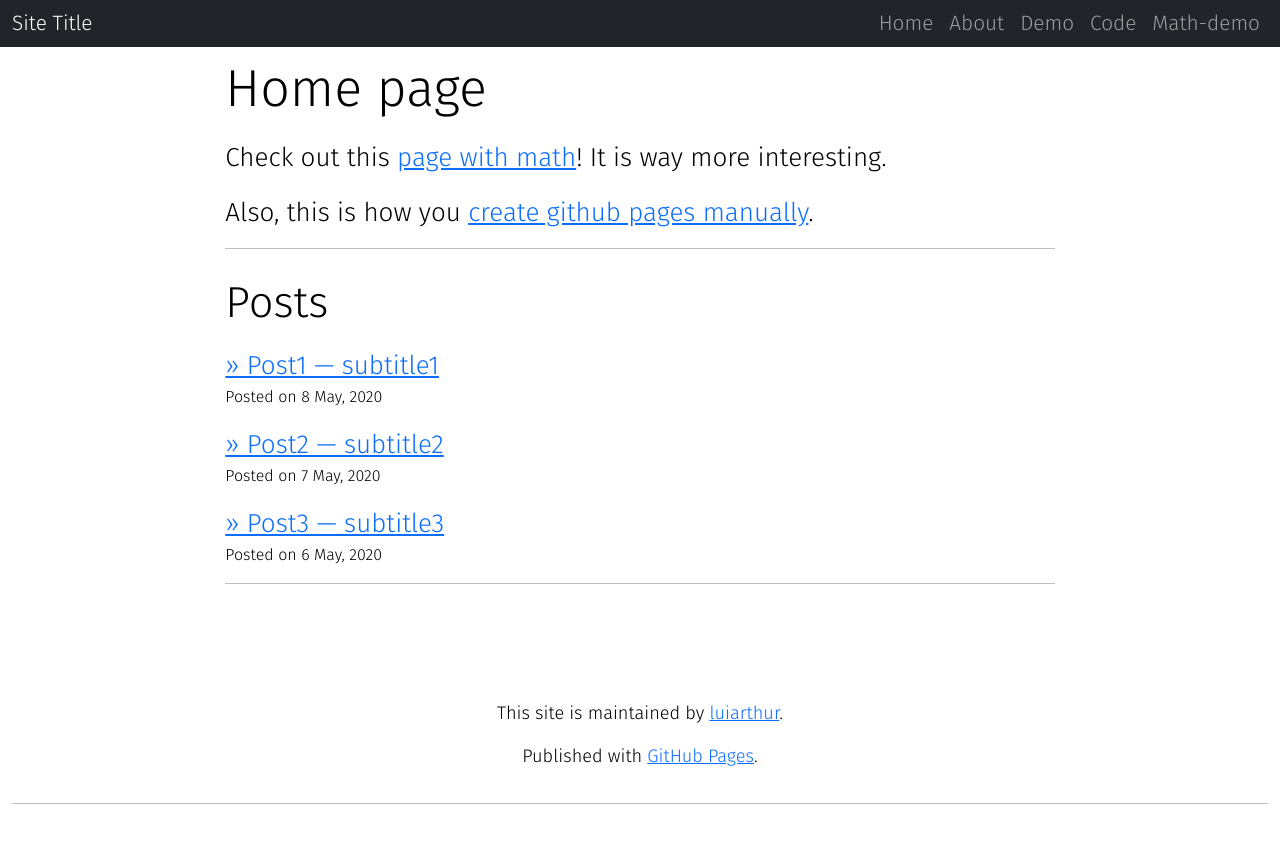
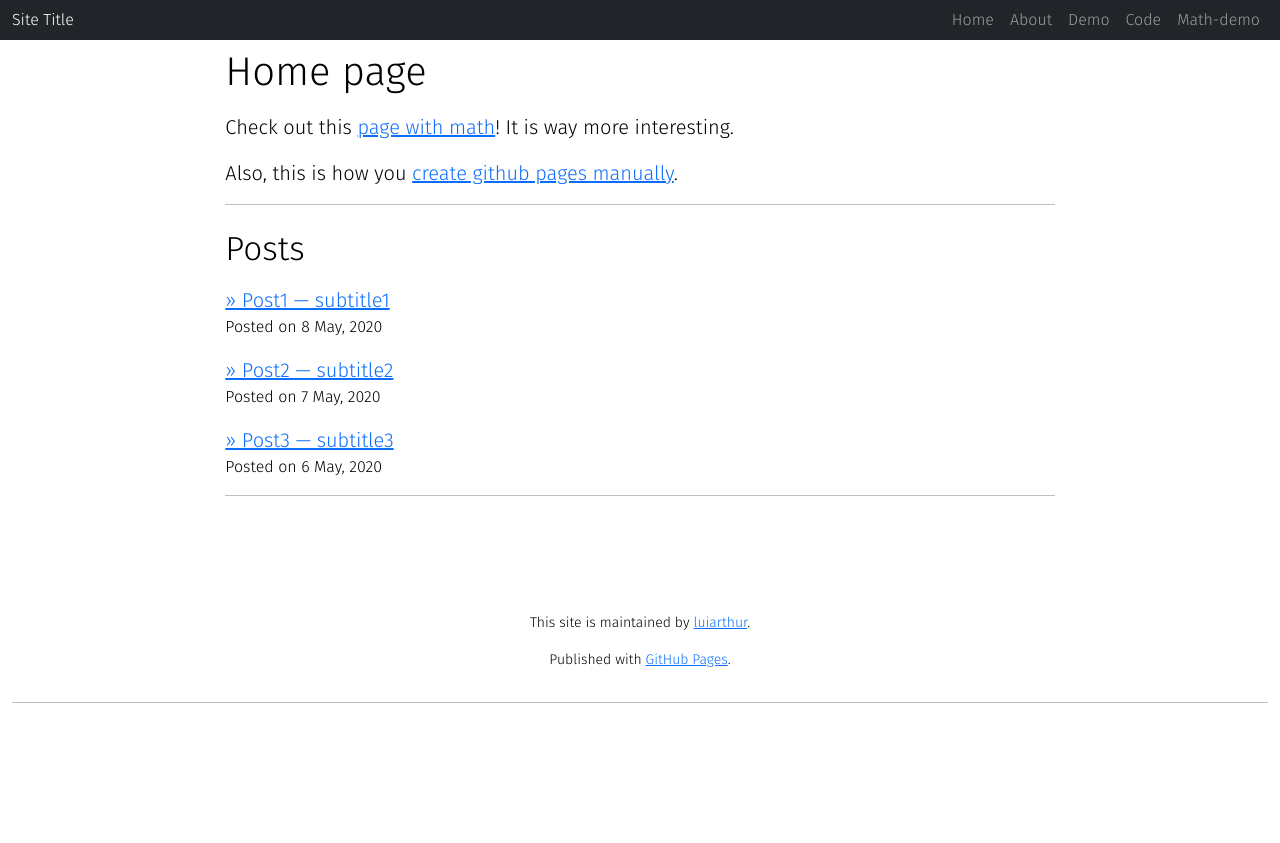
Before and after one commit to luiarthur/ghpage-template, a Jekyll site: the page built from docs/index.md, in a window 1280 px wide. Shown: the top 843 px of the page. Built offline with Jekyll 4.4.1, drawn with Linux system fonts in a browser that asks for light colours; nearby versions of some CDN libraries; comment, search, counter and statistics services are not loaded; our own code applies the rules of GitHub Pages for plain Markdown files.

Commit message:
decrease main font size

```diff
--- a/docs/assets/css/custom.css
+++ b/docs/assets/css/custom.css
@@ -2,7 +2,7 @@
   --main-font-family: 'Fira Sans', sans-serif;
   --main-font-weight: 300;
   --main-bold-font-weight: 400;
-  --main-font-size: 26px;
+  --main-font-size: 20px;
 }
 div#disqus_thread {
   margin-top: 100px;
```
